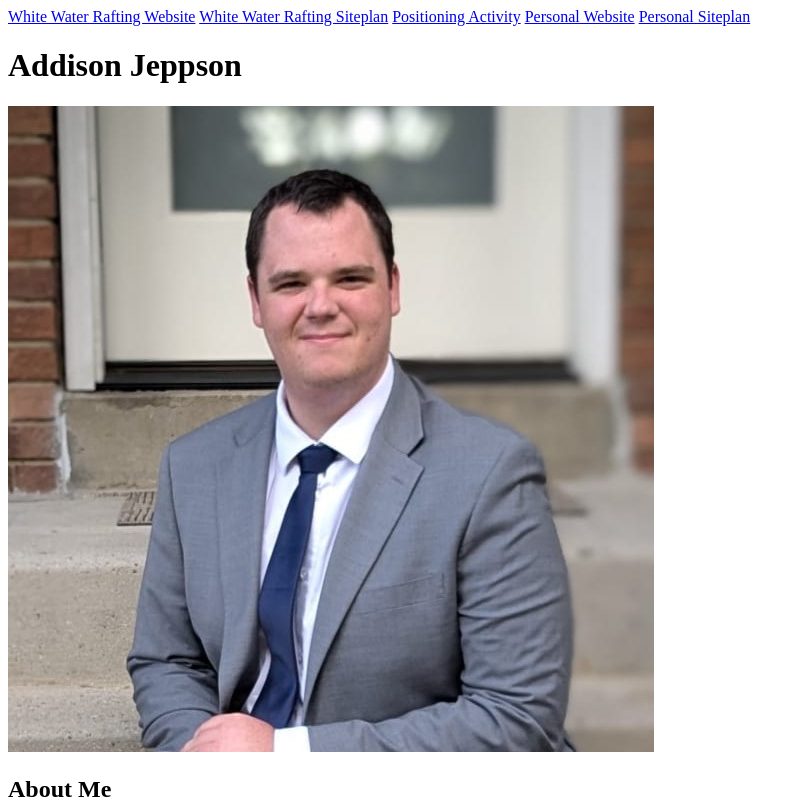
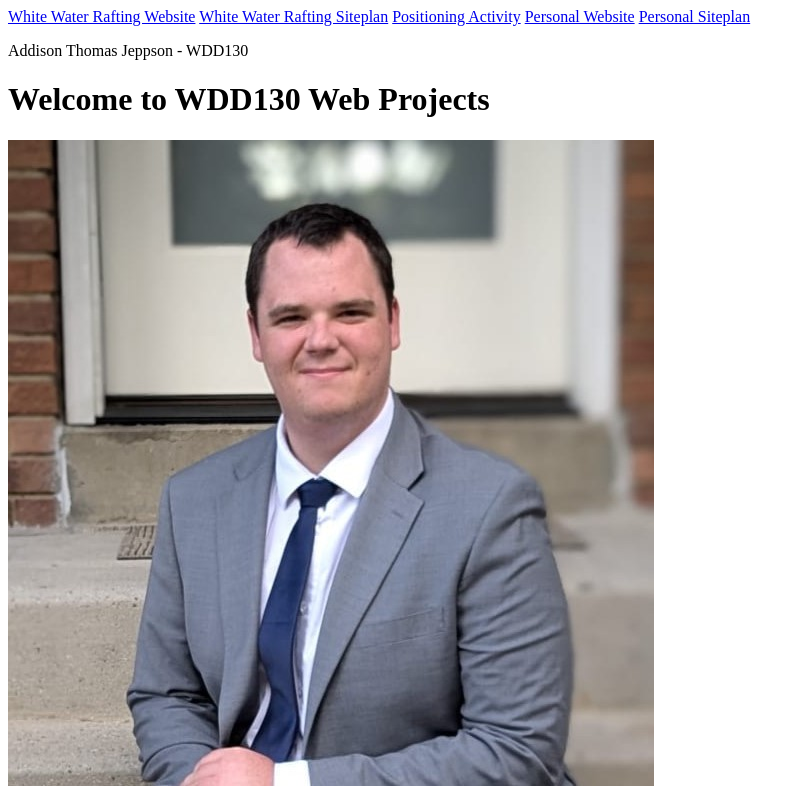
Before and after one commit to addisontjeppson/wdd130, a plain HTML site: page index.html in a window 1280 px wide. Shown: the top 806 px of the page, without its empty margins (0-805 px from the left). Drawn offline with Linux system fonts and the light colour scheme.

Commit message:
Added another paragraph

```diff
--- a/index.html
+++ b/index.html
@@ -13,7 +13,8 @@
         <a href="#">Personal Website</a>
         <a href="#">Personal Siteplan</a>
     </nav>
-    <h1>Addison Jeppson</h1>
+    <p>Addison Thomas Jeppson - WDD130</p>
+    <h1>Welcome to WDD130 Web Projects</h1>
     <img src="pfp.jpg" alt="">
     <h2>About Me</h2>
     <p>I am currently attending my 3rd semester at BYU-I</p>
```
